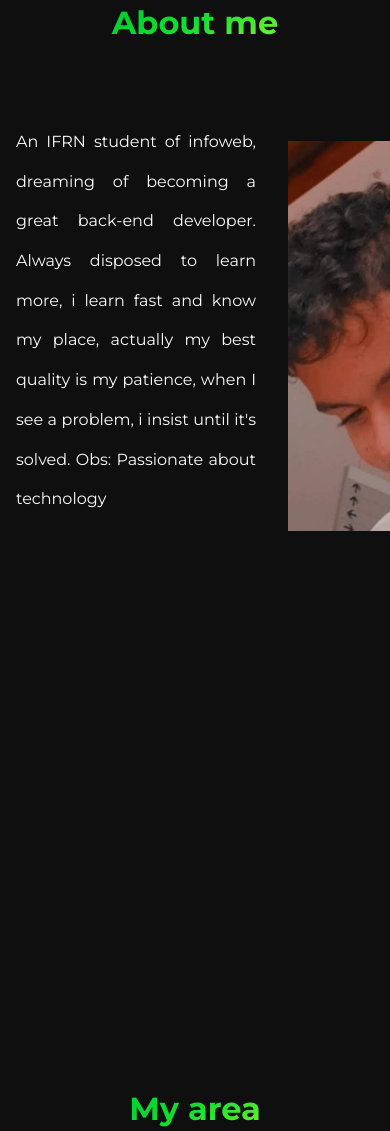
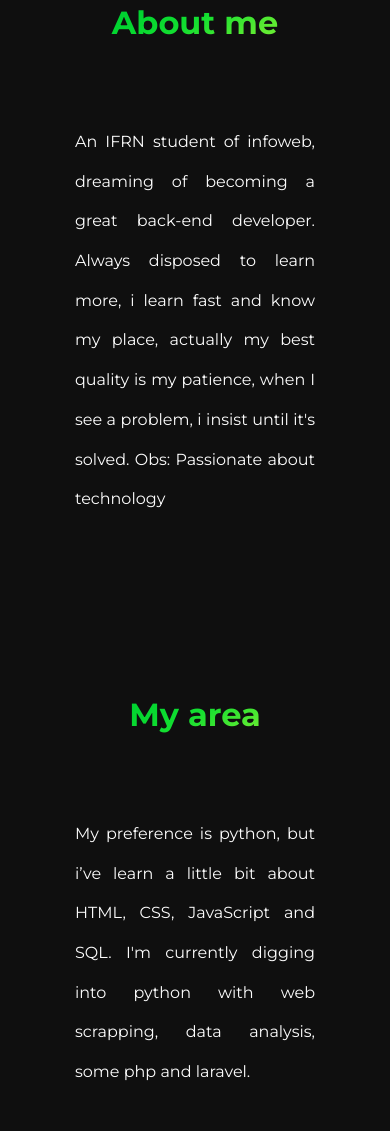
Before and after one commit to Ailton-F/portfolio, a plain HTML site: page index.html in a window 390 px wide. Shown: the part 859-1990 px from the top of the page. Drawn offline with nearby package versions, Linux system fonts and the light colour scheme.

Commit message:
Add files via upload

```diff
--- a/assets/css/style.css
+++ b/assets/css/style.css
@@ -323,14 +323,10 @@ section {
         font-size: 1rem;
     }
 
-    .about__data{
-        padding: 0;
-        margin-left: var(--mgb-1);
-    }
-
+    .about__data,
     .areas__data{
-        padding: 0;
-        margin-left: var(--mgb-1);
+        margin-left: auto;
+        margin-right: auto;
     }
 
     .work__together{
@@ -352,6 +348,11 @@ section {
         margin-top: var(--mgb-5);
         text-align: center;
         color: var(--text-color);
+    }
+
+    .about__image,
+    .area__image{
+        display: none;
     }
 }
 
```
